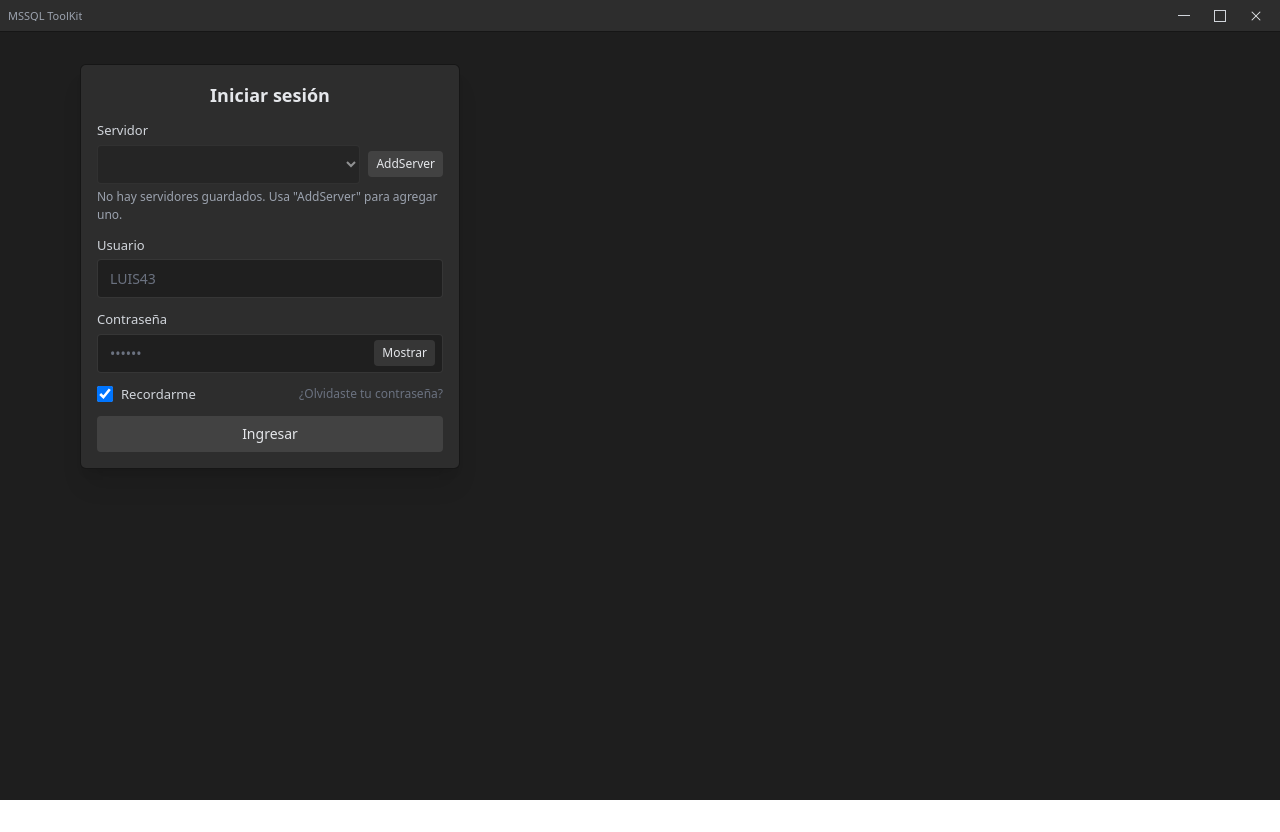
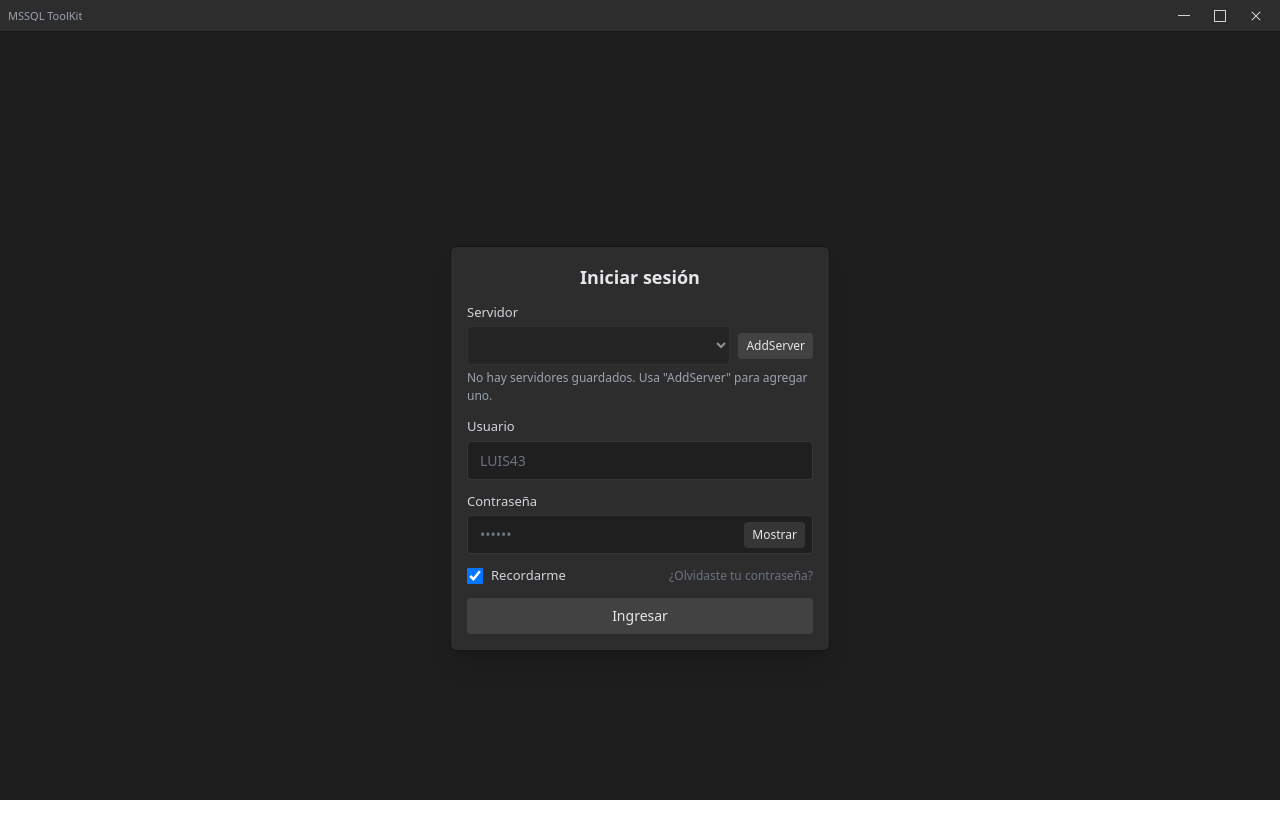
Before and after one commit to Furiade54/mssqltoolkit, a React (Vite) app: page / in a window 1280 px wide. Before the commit the page ends 800 px from the top, so only its background shows below. Built offline with nearby package versions, Linux system fonts and the light colour scheme.

Commit message:
UI: centrar LoginForm en la ventana.\n\n- Envuelve el LoginForm en contenedor flex con centrado vertical y horizontal.\n- Ajusta layout de <main> para usar altura disponible (calc(100vh - 2rem)).\n- Sin cambios funcionales; solo mejora visual del login.

```diff
--- a/src/App.tsx
+++ b/src/App.tsx
@@ -347,8 +347,8 @@ const App: React.FC = () => {
             </ErrorBoundary>
 
             <main className="pt-8">
-                <div className="mx-auto max-w-6xl px-4">
-                    {!user ? (
+                {!user ? (
+                    <div className="flex items-center justify-center" style={{ height: 'calc(100vh - 2rem)' }}>
                         <ErrorBoundary fallback={
                             <div className="grid place-items-center rounded border border-white/10 bg-[#2a2a2a] p-4">
                                 <div className="text-red-400">Login no disponible por error.</div>
@@ -363,7 +363,9 @@ const App: React.FC = () => {
                         }>
                             <LoginForm onLogin={(data) => setUser({ username: data.username })} />
                         </ErrorBoundary>
-                    ) : (
+                    </div>
+                ) : (
+                    <div className="mx-auto max-w-6xl px-4">
                         <>
                             <div className="mb-4 flex items-center justify-start">
                                 <h1 className="text-xl font-semibold">Bienvenido{user?.username ? `, ${user.username}` : ""}</h1>
@@ -583,8 +585,8 @@ const App: React.FC = () => {
                                 </div>
                             )}
                         </>
-                    )}
-                </div>
+                    </div>
+                )}
             </main>
             {/* Badge de versión en esquina inferior derecha */}
             {appVersion && (
```
